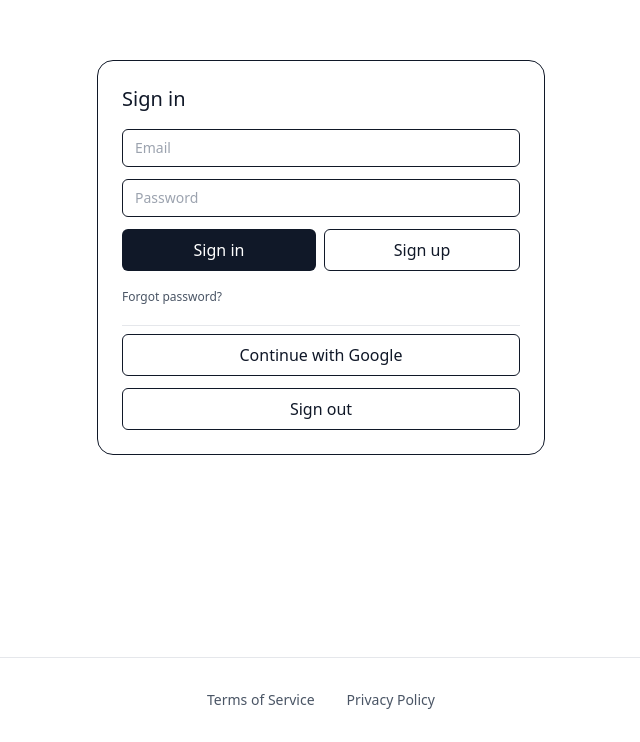
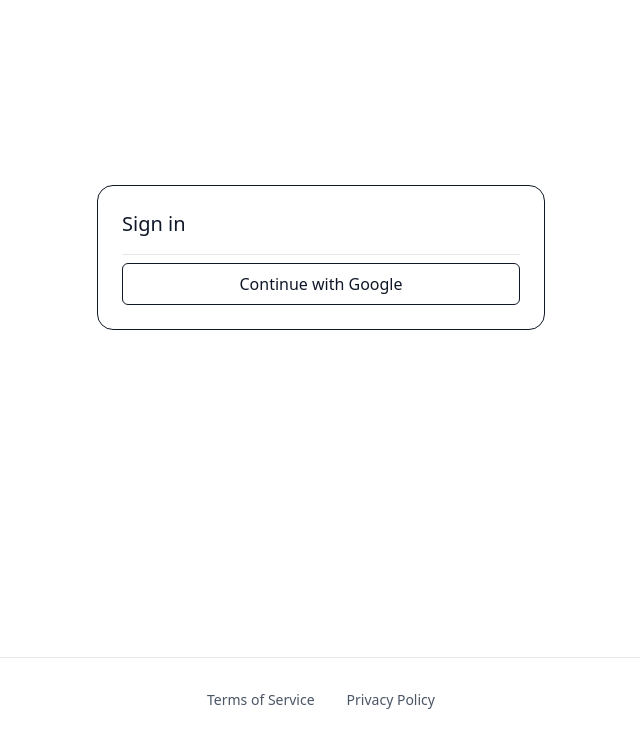
Before and after one commit to basilysf1709/file-renamer-ai, a Next.js app in the folder frontend/: page /login in a window 1280 px wide. Shown: the part 143-885 px from the top of the page, without its empty margins (319-959 px from the left). Built offline with nearby package versions, Linux system fonts and the light colour scheme; no server answers; a web font is replaced by a local one.

Commit message:
Login: comment out non-Google auth options

```diff
--- a/frontend/src/app/login/page.tsx
+++ b/frontend/src/app/login/page.tsx
@@ -93,6 +93,7 @@ export default function LoginPage() {
         {error && <div className="mb-3 text-red-600 text-sm">{error}</div>}
 
         <div className="space-y-3">
+          {/*
           <input
             className="w-full border rounded-md px-3 py-2 text-sm"
             type="email" placeholder="Email" value={email} onChange={e=>setEmail(e.target.value)}
@@ -106,9 +107,10 @@ export default function LoginPage() {
             <button onClick={signUpEmail} disabled={loading} className="flex-1 px-3 py-2 rounded-md border">Sign up</button>
           </div>
           <button onClick={resetPassword} disabled={loading || !email} className="text-xs text-gray-600 hover:underline text-left">Forgot password?</button>
+          */}
           <div className="h-px bg-gray-200 my-2" />
           <button onClick={signInWithGoogle} disabled={loading} className="w-full px-3 py-2 rounded-md border">Continue with Google</button>
-          <button onClick={signOut} disabled={loading} className="w-full px-3 py-2 rounded-md border">Sign out</button>
+          {/* <button onClick={signOut} disabled={loading} className="w-full px-3 py-2 rounded-md border">Sign out</button> */}
         </div>
       </div>
     </div>
```
